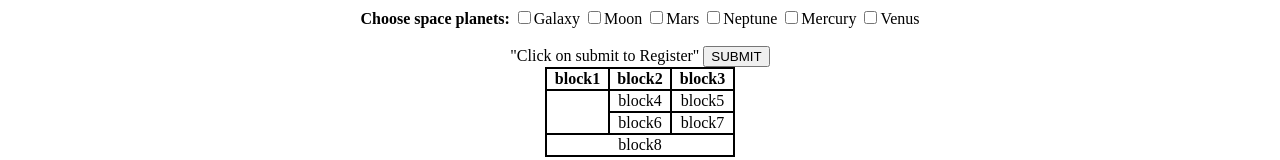
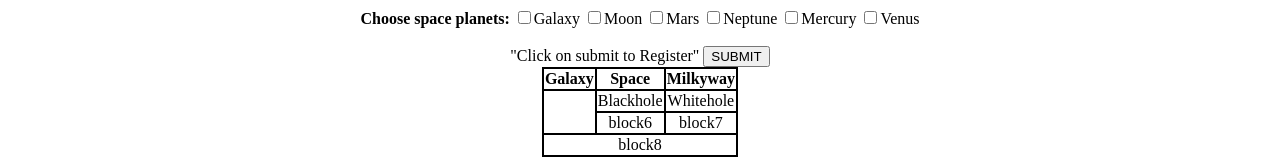
Before and after one commit to chandanab200422/Web-Technology-activity2, a plain HTML site: page final.html in a window 1280 px wide. Shown: the part 1420-1580 px from the top of the page. Drawn offline with Linux system fonts and the light colour scheme.

Commit message:
Update final.html

```diff
--- a/final.html
+++ b/final.html
@@ -44,15 +44,15 @@ table, th, td {
 <table style="width:15%">
 
 <tr>
-<td><center><b>block1
-<td><center><b>block2
-<td><center><b>block3
+<td><center><b>Galaxy
+<td><center><b>Space
+<td><center><b>Milkyway
 </tr>
 
 <tr>
 <th rowspan="2">
-<td><center>block4
-<td><center>block5
+<td><center>Blackhole
+<td><center>Whitehole
 </tr>
 
 <tr>
```
